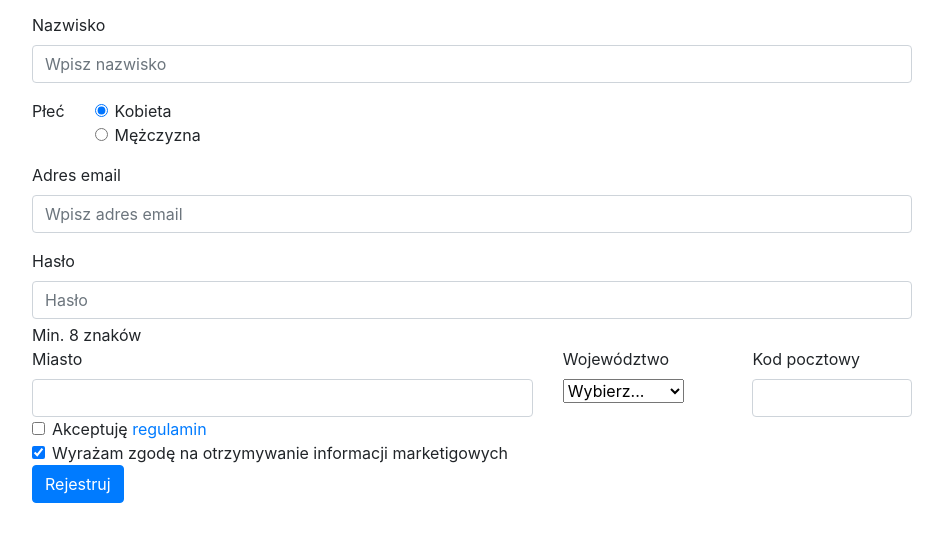
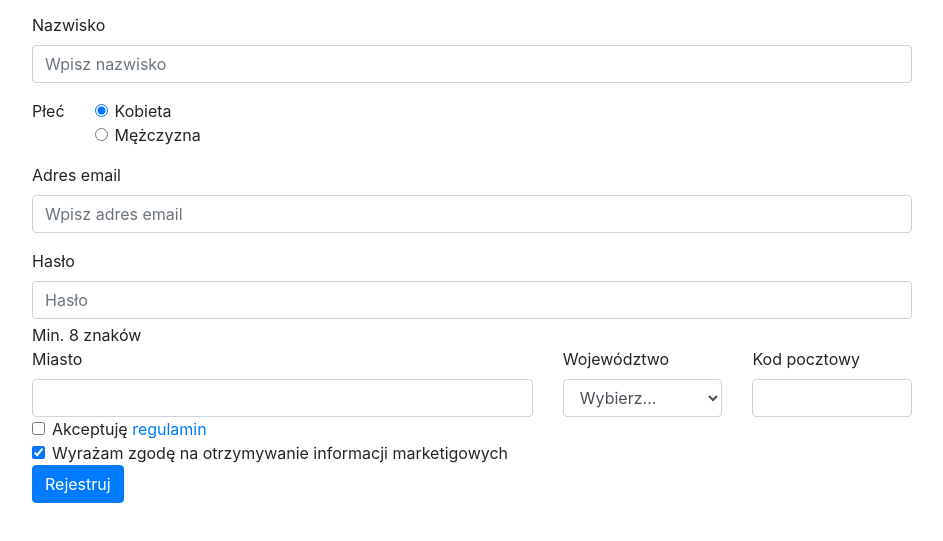
Before and after one commit to karoljarosinski/formularz, a plain HTML site: page index.html in a window 1280 px wide. Shown: the part 129-670 px from the top of the page, without its empty margins (168-1111 px from the left). Drawn offline with nearby package versions, Linux system fonts and the light colour scheme.

Commit message:
Add files via upload
poprawki - bez dopisku "-3"  do class dla wojewodzctwa i kodu pocztowego - kod pocztowy przerzuca wtedy z bomby do nowej lini nawet na pelnym ekranie

```diff
--- a/index.html
+++ b/index.html
@@ -58,8 +58,8 @@
                 <div class="col-sm">
                     <label for="inputState" class="form-label">Województwo</label>
                     <div>
-                    <select id="inputState" class="form-select">
-                        <option selected disabled>Wybierz...</option>
+                    <select id="inputState" class="form-control">
+                        <option selected hidden >Wybierz...</option>
                         <option>Pomorskie</option>
                         <option>Małopolskie</option>
                         <option>Mazowieckie</option>
```
